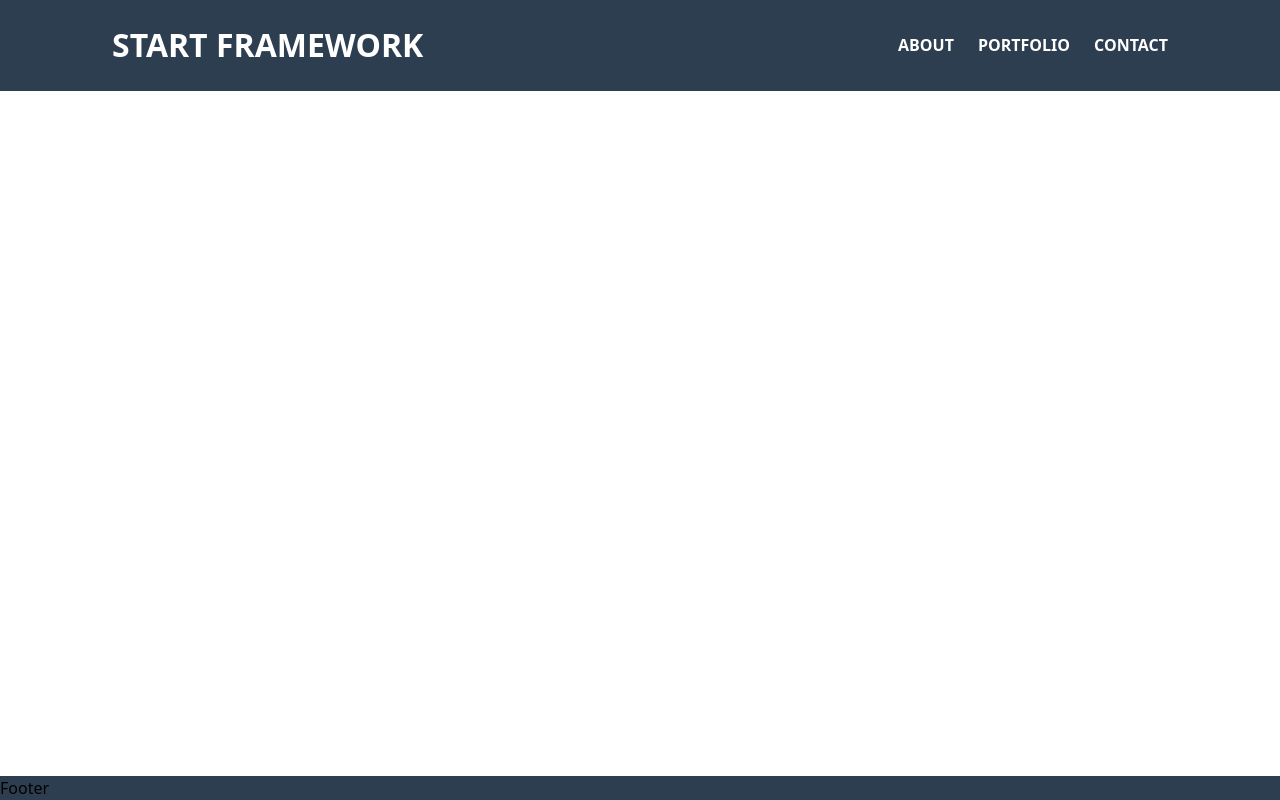
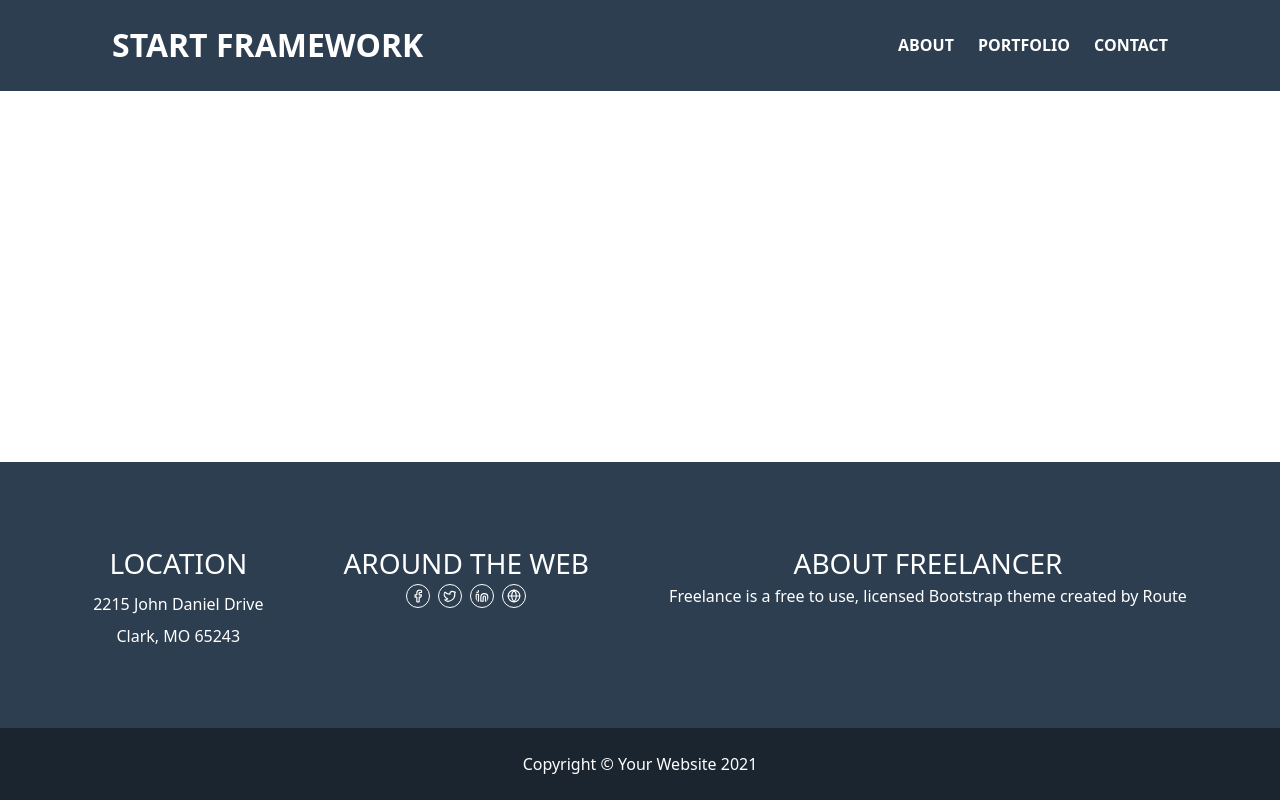
Before and after one commit to Margo-Mikhael/first-react-app2, a React (Vite) app: page / in a window 1280 px wide. Built offline with nearby package versions, Linux system fonts and the light colour scheme.

Commit message:
Enhance Footer component layout and styling; update CSS variables for theme colors

```diff
--- a/src/components/Footer/Footer.jsx
+++ b/src/components/Footer/Footer.jsx
@@ -1,7 +1,46 @@
-import React from 'react'
+import React from "react";
+import { Facebook, Globe, TwitterIcon, LinkedinIcon } from "lucide-react";
 
 export default function Footer() {
   return (
-    <div className='fixed bottom-0 w-full bg-default'>Footer</div>
-  )
+    <div className="fixed bottom-0 w-full bg-default text-white">
+      {/* Outer container */}
+      <div className="block">
+        {/* main content */}
+        <div className="flex items-center justify-center py-20 px-10">
+          {/* Main content outer container */}
+          <div className="flex justify-center gap-20 items-start w-full">
+            {/* Location */}
+            <div className="flex flex-col gap-2 items-center">
+              <h1 className="text-[28px] font-medium">LOCATION</h1>
+              <p> 2215 John Daniel Drive </p>
+              <p>Clark, MO 65243</p>
+            </div>
+            {/* Around the web */}
+            <div className="flex flex-col justify-center items-center">
+              <h1 className="text-[28px] font-medium">AROUND THE WEB</h1>
+              <div className="flex gap-2">
+                <Facebook className="rounded-full p-1 border border-white" />
+                <TwitterIcon className="rounded-full p-1 border border-white" />
+                <LinkedinIcon className="rounded-full p-1 border border-white" />
+                <Globe className="rounded-full p-1 border border-white" />
+              </div>
+            </div>
+            {/* About freelancing */}
+            <div className="flex flex-col justify-center items-center">
+              <h1 className="text-[28px] font-medium">ABOUT FREELANCER</h1>
+              <p>
+                Freelance is a free to use, licensed Bootstrap theme created by
+                Route
+              </p>
+            </div>
+          </div>
+        </div>
+        {/* Copyrights */}
+        <p className="bg-default-dark text-center py-6 text-white">
+          Copyright © Your Website 2021
+        </p>
+      </div>
+    </div>
+  );
 }
--- a/src/index.css
+++ b/src/index.css
@@ -2,7 +2,7 @@
 
 @theme {
   --color-default: #2c3e50;
-  --color-default-light: #2c3e50;
+  --color-default-dark: #1a252f;
   --color-secondary: #1abc9c;
 }
 
```
